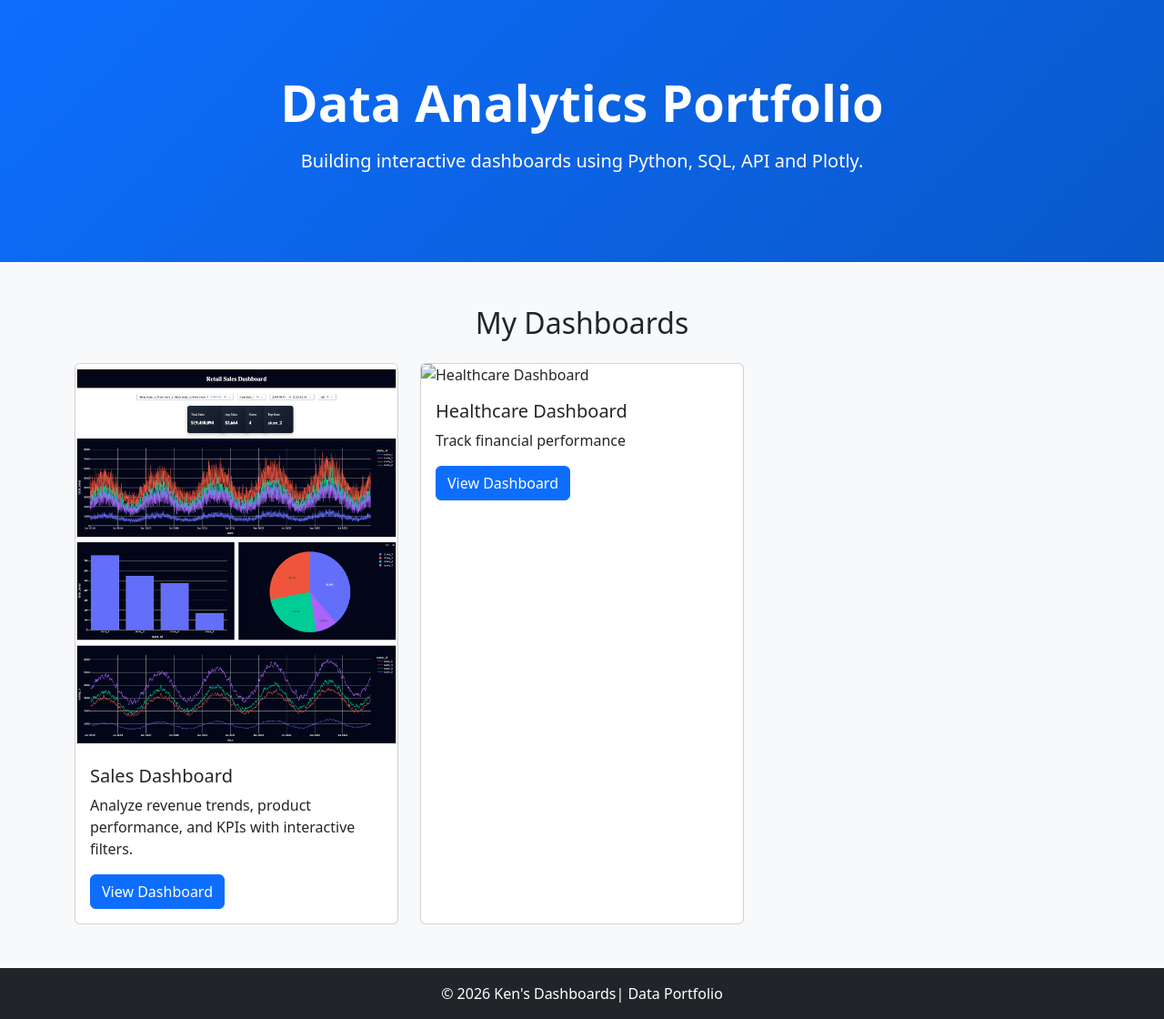
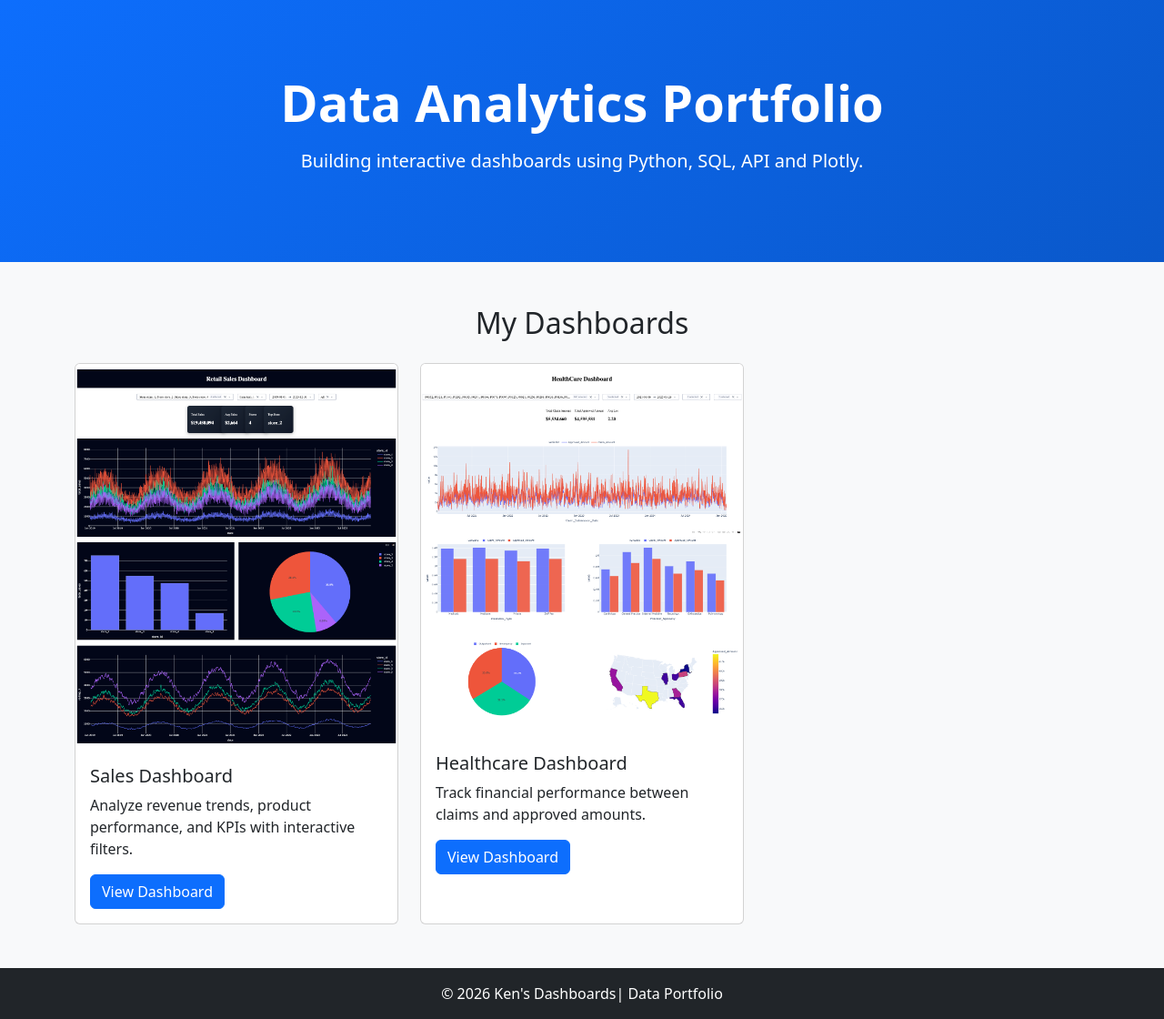
Before and after one commit to kcastaneda1/Building-Ploty-Dashboard-Portfolio, a Flask app: page / in a window 1280 px wide. Shown: the part 57-1177 px from the top of the page at 91% size. Run offline with Flask 3, Linux system fonts and the light colour scheme; some libraries are stand-ins or nearby versions.

Commit message:
Update index.html

```diff
--- a/templates/index.html
+++ b/templates/index.html
@@ -72,11 +72,11 @@
         <!-- 🔹 Project 2 -->
         <div class="col-md-4">
             <div class="card h-100">
-                <img src="https://via.placeholder.com/400x200" class="card-img-top" alt="Healthcare Dashboard">
+                <img src="/static/images/healthcare_dashboard.png" class="card-img-top" alt="Healthcare Dashboard">
                 <div class="card-body">
                     <h5 class="card-title">Healthcare Dashboard</h5>
                     <p class="card-text">
-                        Track financial performance
+                        Track financial performance between claims and approved amounts.
                     </p>
                     <a href="/healthcare/" class="btn btn-primary">View Dashboard</a>
                 </div>
```
